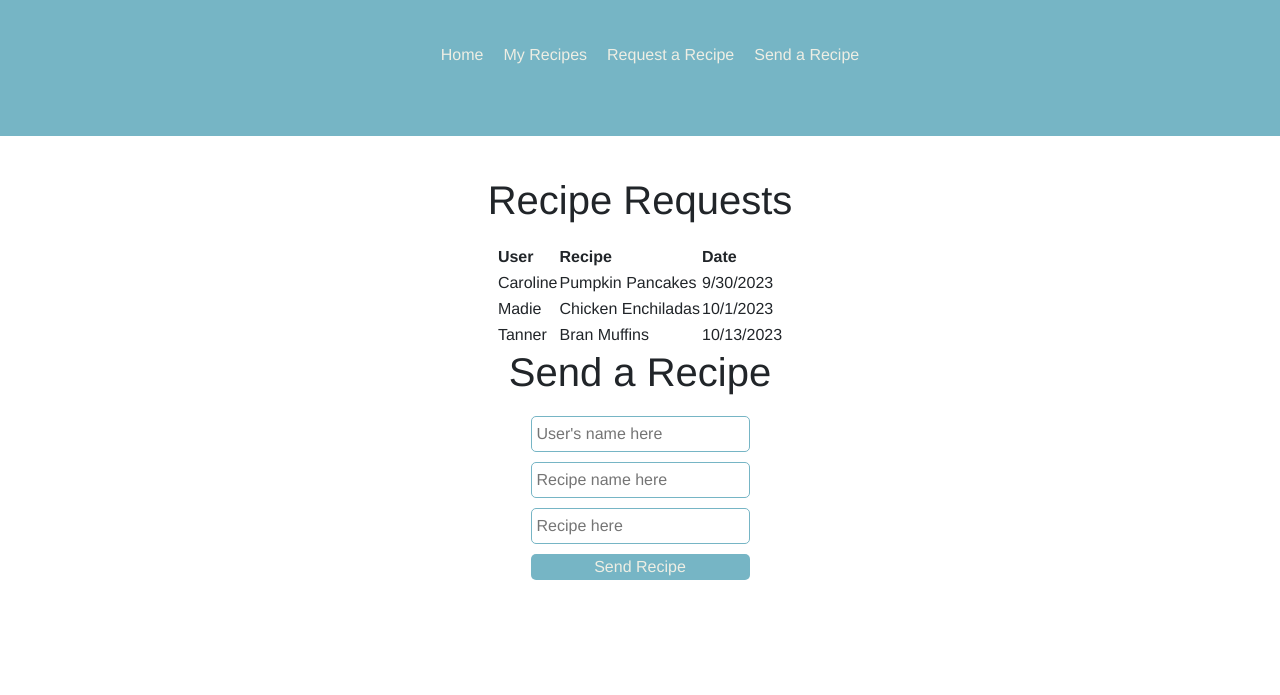
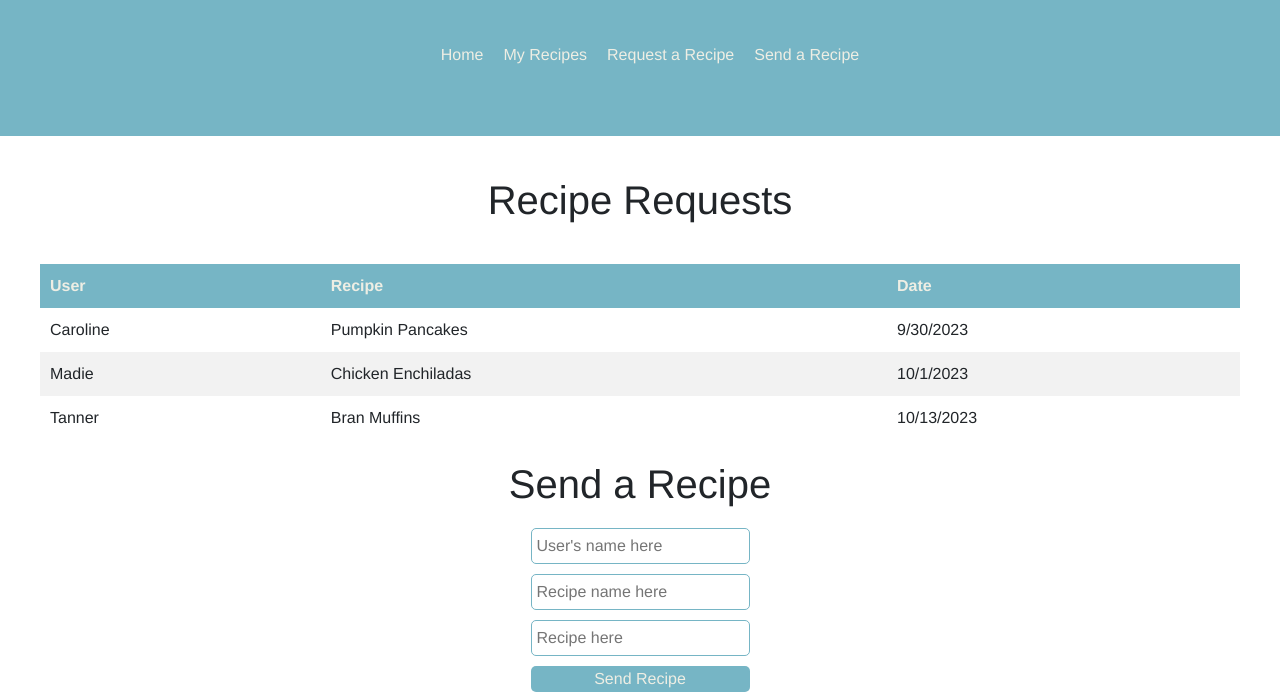
Before and after one commit to aniwal12/startup, a plain HTML site: page cookbook_HTML/send.html in a window 1280 px wide. Shown: the part 314-1009 px from the top of the page. Before the commit the page ends 934 px from the top, so only its background shows below. Drawn offline with nearby package versions, Linux system fonts and the light colour scheme.

Commit message:
I formatted the table for recipe requests.

```diff
--- a/cookbook_HTML/main.css
+++ b/cookbook_HTML/main.css
@@ -117,6 +117,31 @@ main button {
 
 }
 
+table {
+    width: 100%;
+    border-collapse: collapse;
+    margin-top: 20px;
+
+}
+
+thead {
+    background-color: #76b5c5;
+    color: #eeeee4;
+}
+
+th, td {
+    padding: 10px;
+    text-align: left;
+}
+
+tbody tr:nth-child(even) {
+    background-color: #f2f2f2;
+}
+
+table + h1 {
+    margin-top: 20px;
+}
+
 footer {
     text-align: center;
     padding: 20px;
```
